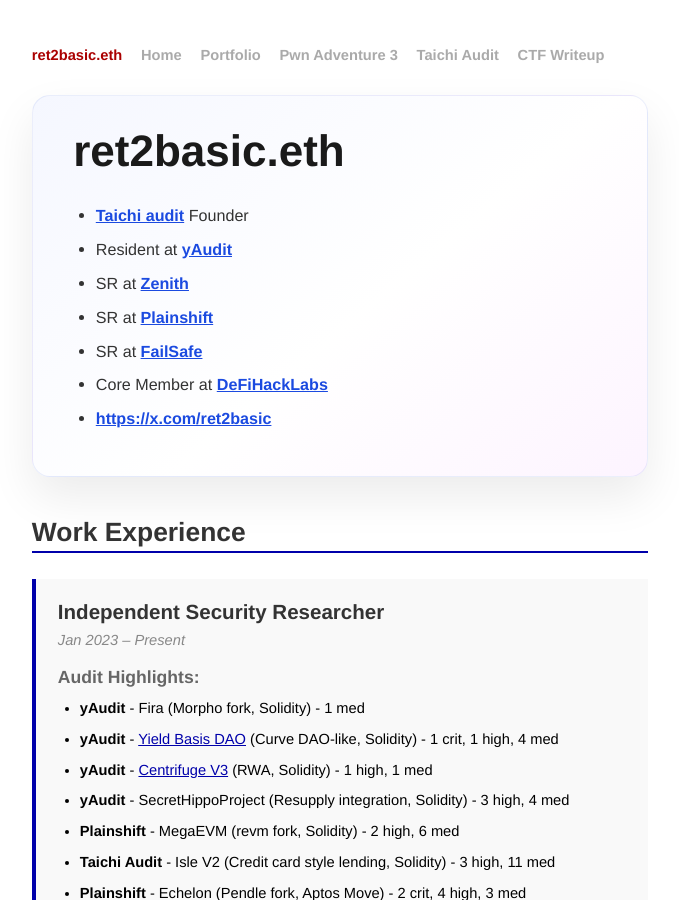
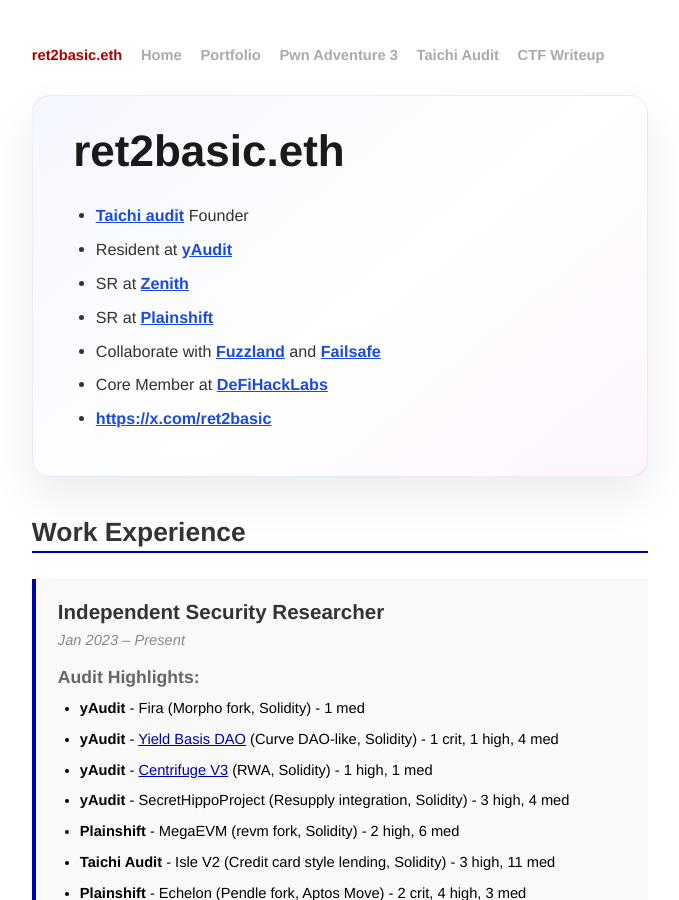
Before and after one commit to ret2basic/ret2basic.github.io, a Jekyll site: the page built from index.html, in a window 1280 px wide and 900 px high. Shown: the whole window, without its empty margins (300-979 px from the left). Built offline with Jekyll 4.4.1, drawn with Linux system fonts in a browser that asks for light colours.

Commit message:
Update homepage collaboration tagline

```diff
--- a/index.html
+++ b/index.html
@@ -11,7 +11,7 @@
       <li>Resident at <a href="https://yaudit.dev/" target="_blank">yAudit</a></li>
       <li>SR at <a href="https://www.zenith.security/" target="_blank">Zenith</a></li>
       <li>SR at <a href="https://plainshift.io/" target="_blank">Plainshift</a></li>
-      <li>SR at <a href="https://getfailsafe.com/" target="_blank">FailSafe</a></li>
+      <li>Collaborate with <a href="https://x.com/fuzzland_" target="_blank">Fuzzland</a> and <a href="https://getfailsafe.com/" target="_blank">Failsafe</a></li>
       <li>Core Member at <a href="https://defihacklabs.io/" target="_blank">DeFiHackLabs</a></li>
       <li><a href="https://x.com/ret2basic" target="_blank">https://x.com/ret2basic</a></li>
     </ul>
```
